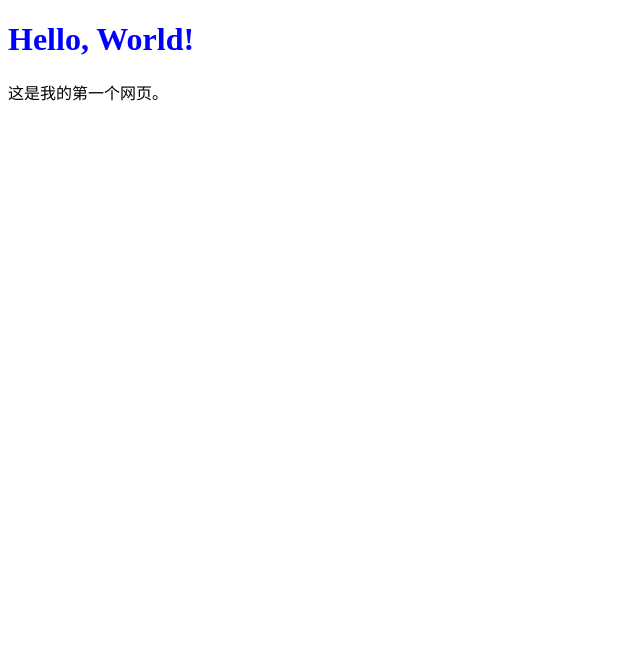
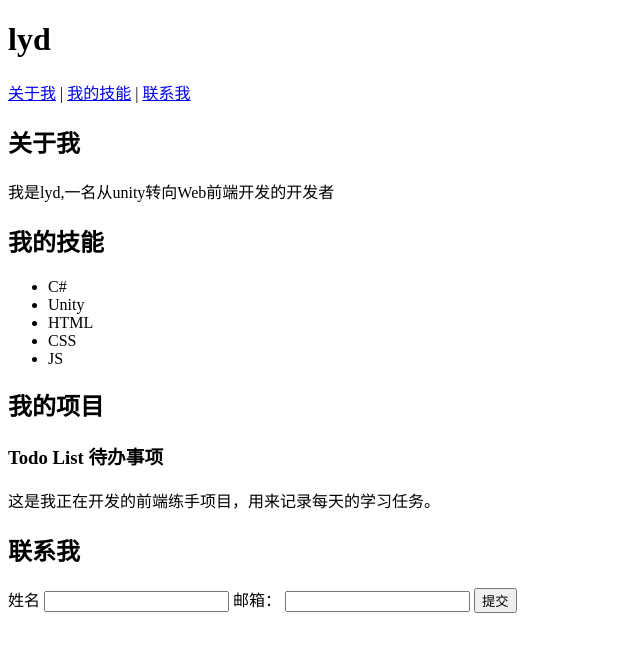
Before and after one commit to liyadong8520/personal-page, a plain HTML site: page index.html in a window 1280 px wide. Shown: the whole page, without its empty margins (0-640 px from the left). Drawn offline with Linux system fonts and the light colour scheme.

Commit message:
Day 2：完成个人主页的 HTML 结构

```diff
--- a/index.html
+++ b/index.html
@@ -1,14 +1,53 @@
 <!DOCTYPE html>
 <html lang="zh-CN">
 <head>
-  <meta charset="UTF-8">
-  <meta name="viewport" content="width=device-width, initial-scale=1.0">
-  <title>我的个人主页</title>
-  <link rel="stylesheet" href="css/style.css">
+   <meta charset="UTF-8">
+   <meta name="viewport" content="width=device-width, initial-scale=1.0">
+   <title>lyd 的个人主页</title>
 </head>
 <body>
-  <h1>Hello, World!</h1>
-  <p>这是我的第一个网页。</p>
-  <script src="js/main.js"></script>
+    <header>
+        <h1>lyd</h1>
+        <nav>
+            <a href="#">关于我</a> |
+            <a href="#">我的技能</a> |
+            <a href="#">联系我</a>
+        </nav>
+    </header>
+    <main>
+        <section>
+            <h2>关于我</h2>
+            <p>我是lyd,一名从unity转向Web前端开发的开发者</p>
+        </section>
+        <section>
+            <h2>我的技能</h2>
+            <ul>
+                <li>C#</li>
+                <li>Unity</li>
+                <li>HTML</li>
+                <li>CSS</li>
+                <li>JS</li>
+            </ul>
+        </section>
+        <section>
+            <h2>我的项目</h2>
+            <article>
+              <h3>Todo List 待办事项</h3>
+              <p>这是我正在开发的前端练手项目，用来记录每天的学习任务。</p>
+            </article>
+          </section>
+    </main>
+    <footer>
+        <h2>联系我</h2>
+        <form>
+            <label for="name">姓名</label>
+            <input type="text" id="name" name="name">
+            <label for="email">邮箱：</label>
+            <input type="email" id="email" name="email">
+
+            <button type="submit">提交</button>
+        </form>
+    </footer>
+    <script src="js/main.js"></script>
 </body>
 </html>
```
